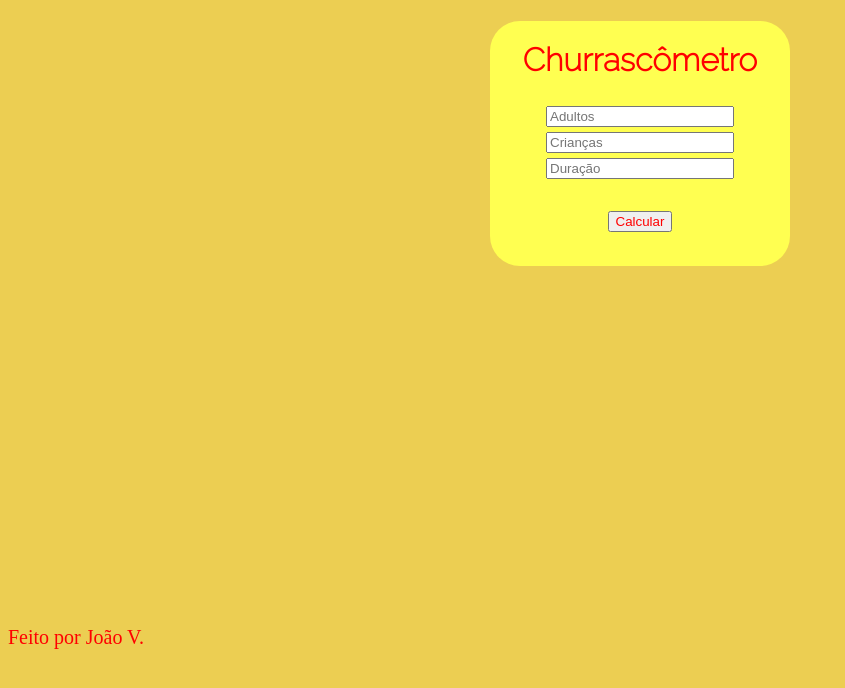
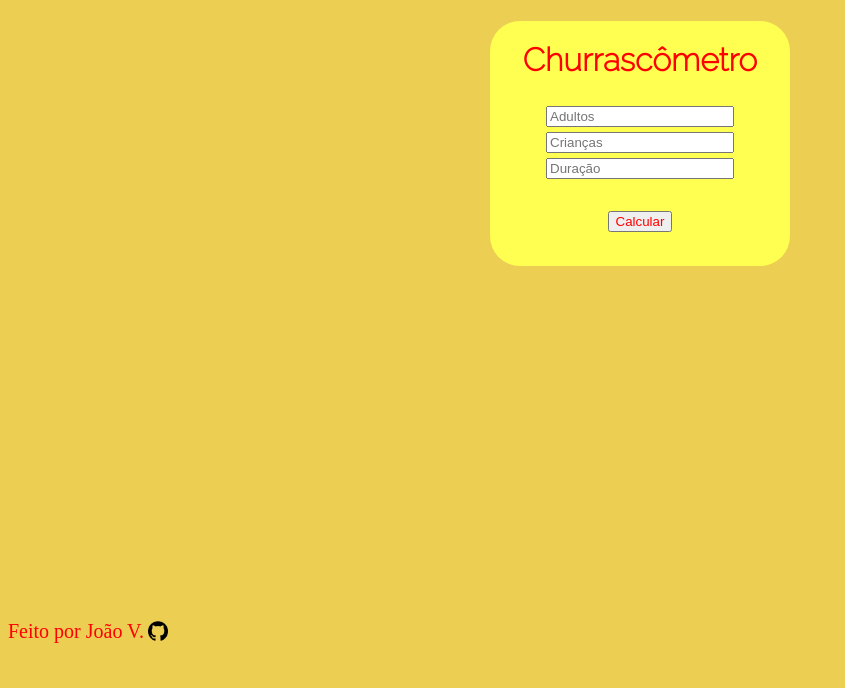
Before and after one commit to joaovxsantos/Churrascometro, a plain HTML site: page html/index.html in a window 1280 px wide. Shown: the whole page, without its empty margins (0-845 px from the left). Drawn offline with Linux system fonts and the light colour scheme; a web font is replaced by a local one.

Commit message:
commit final

```diff
--- a/css/style.css
+++ b/css/style.css
@@ -52,7 +52,12 @@ p{
 
 
 footer{
-    position: relative;
-    top: 445px;
+    position: absolute;
+    top: 620px;
     font-size: 20px;
 }
+
+img{
+    margin-top: 440px;
+    margin-left: 140px;
+}
--- a/html/index.html
+++ b/html/index.html
@@ -22,8 +22,8 @@
     <p id="two"></p>
     <p id="three"></p>
     </div>
-
-
+    <a href="https://github.com/Texisde" target="_blank">
+    <img src="../images/github.png"alt="github icon" width="20px"></a>
 
 
  <footer>Feito por João V.</footer>
```
Also changed, not shown: images/github.png (added).
